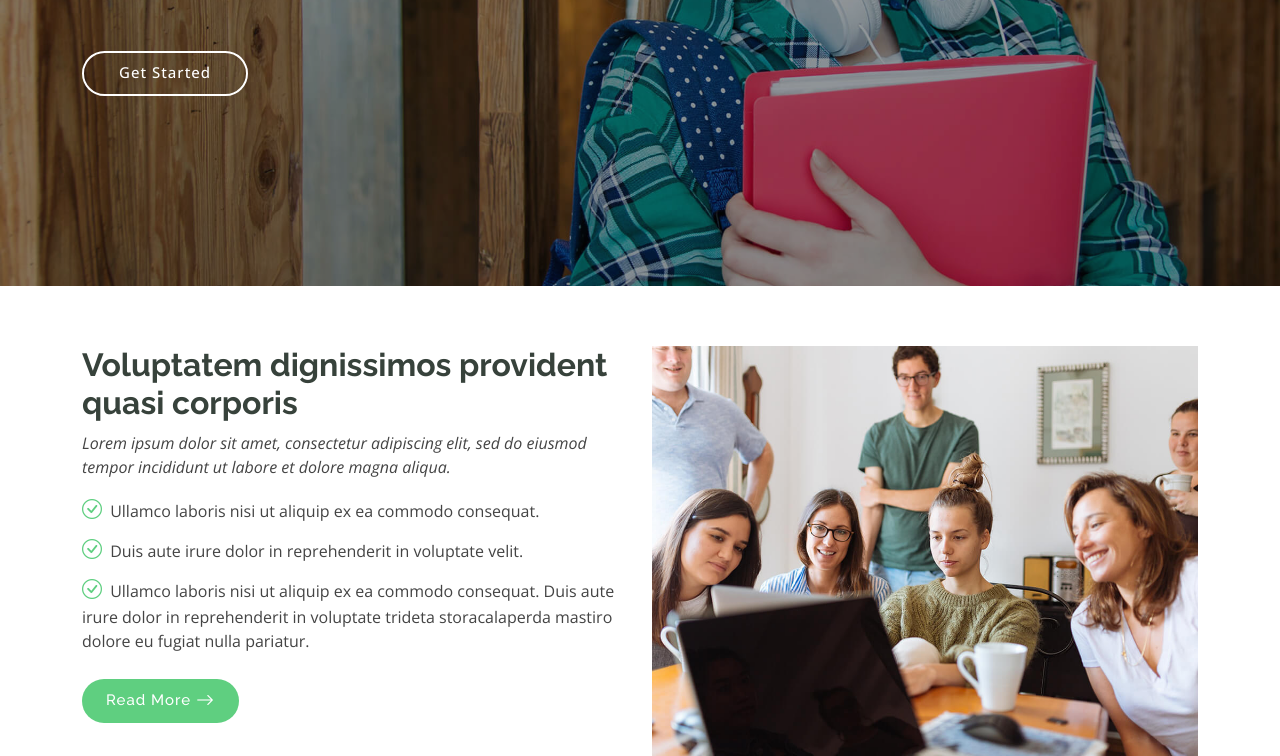
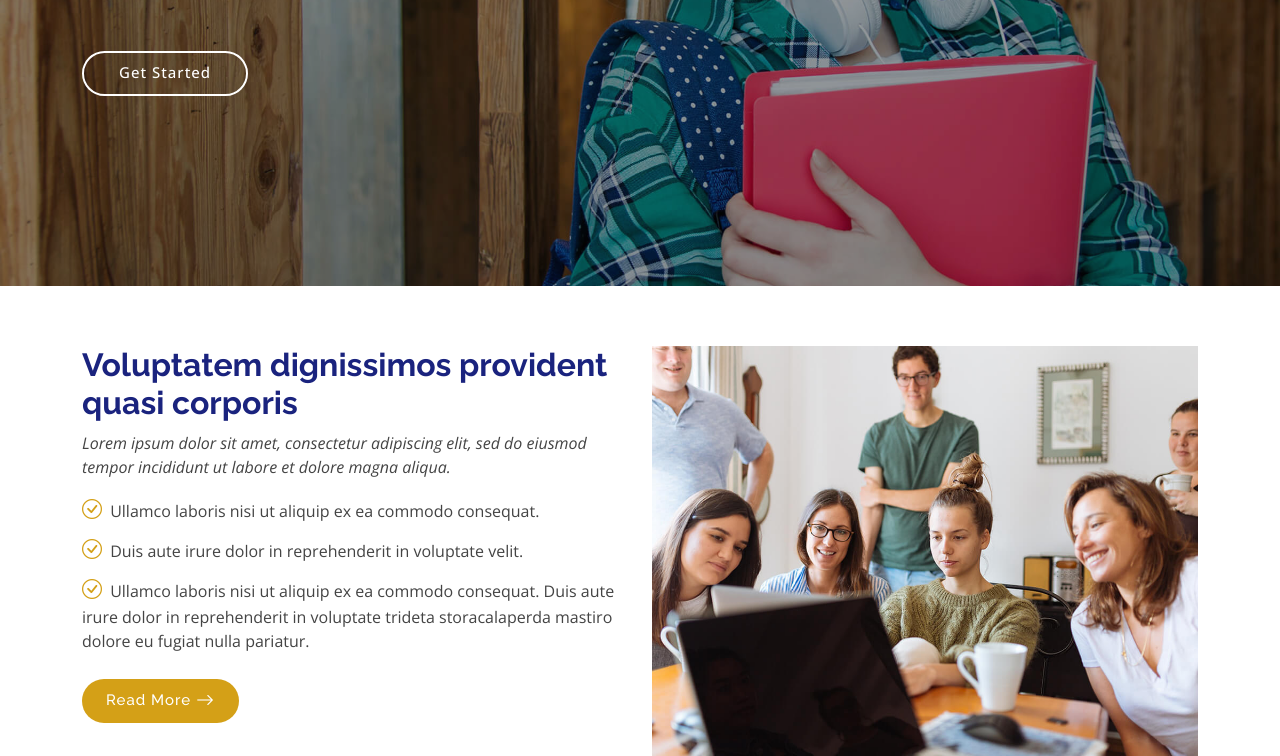
Before and after one commit to klye-aliling/aliling-project-2, a plain HTML site: page index.html in a window 1280 px wide. Shown: the part 444-1200 px from the top of the page. Drawn offline with nearby package versions, Linux system fonts and the light colour scheme.

Commit message:
add keneth

```diff
--- a/assets/css/main.css
+++ b/assets/css/main.css
@@ -21,20 +21,20 @@
 :root {
   --background-color: #ffffff; /* Background color for the entire website, including individual sections */
   --default-color: #444444; /* Default color used for the majority of the text content across the entire website */
-  --heading-color: #37423b; /* Color for headings, subheadings and title throughout the website */
-  --accent-color: #5fcf80; /* Accent color that represents your brand on the website. It's used for buttons, links, and other elements that need to stand out */
+  --heading-color: #1a237e; /* KCC navy used for headings and titles */
+  --accent-color: #d4a017; /* KCC gold used for links, buttons, and highlights */
   --surface-color: #ffffff; /* The surface color is used as a background of boxed elements within sections, such as cards, icon boxes, or other elements that require a visual separation from the global background. */
   --contrast-color: #ffffff; /* Contrast color for text, ensuring readability against backgrounds of accent, heading, or default colors. */
 }
 
 /* Nav Menu Colors - The following color variables are used specifically for the navigation menu. They are separate from the global colors to allow for more customization options */
 :root {
-  --nav-color: #272828;  /* The default color of the main navmenu links */
-  --nav-hover-color: #5fcf80; /* Applied to main navmenu links when they are hovered over or active */
+  --nav-color: #1a237e;  /* The default color of the main navmenu links */
+  --nav-hover-color: #d4a017; /* Applied to main navmenu links when they are hovered over or active */
   --nav-mobile-background-color: #ffffff; /* Used as the background color for mobile navigation menu */
   --nav-dropdown-background-color: #ffffff; /* Used as the background color for dropdown items that appear when hovering over primary navigation items */
-  --nav-dropdown-color: #272828; /* Used for navigation links of the dropdown items in the navigation menu. */
-  --nav-dropdown-hover-color: #5fcf80; /* Similar to --nav-hover-color, this color is applied to dropdown navigation links when they are hovered over. */
+  --nav-dropdown-color: #1a237e; /* Used for navigation links of the dropdown items in the navigation menu. */
+  --nav-dropdown-hover-color: #d4a017; /* Similar to --nav-hover-color, this color is applied to dropdown navigation links when they are hovered over. */
 }
 
 /* Color Presets - These classes override global colors when applied to any section or element, providing reuse of the sam color scheme. */
```
